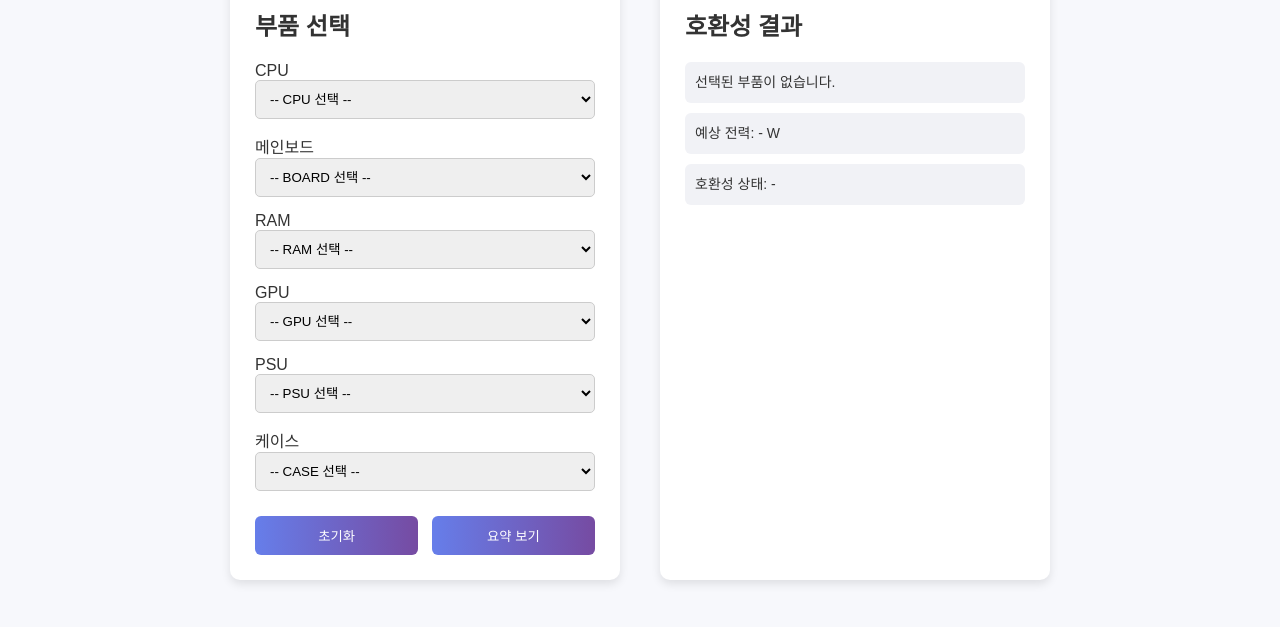
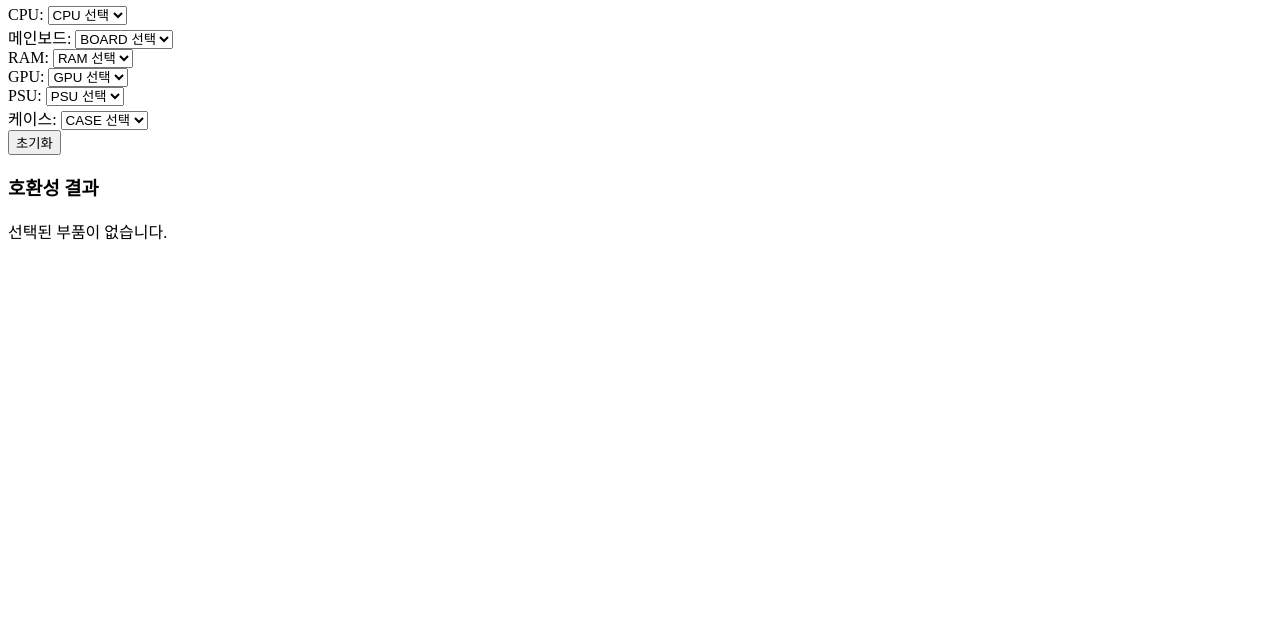
Before and after one commit to jyh8633/pc-builder, a plain HTML site: page compatibility.html in a window 1280 px wide. Shown: the part 173-800 px from the top of the page. Drawn offline with Linux system fonts and the light colour scheme.

Commit message:
Update compatibility.html

```diff
--- a/compatibility.html
+++ b/compatibility.html
@@ -1,87 +1,11 @@
 <!DOCTYPE html>
 <html lang="ko">
 <head>
-  <meta charset="UTF-8" />
-  <meta name="viewport" content="width=device-width,initial-scale=1" />
+  <meta charset="UTF-8">
   <title>부품 호환성 검사 | PC-Builder</title>
-  <style>
-    body {
-      font-family: "Noto Sans KR", sans-serif;
-      margin: 0;
-      background-color: #f7f8fc;
-      color: #333;
-    }
-
-    header {
-      background: linear-gradient(90deg, #4b6cb7, #182848);
-      color: white;
-      padding: 20px 0;
-      text-align: center;
-    }
-
-    header h1 {
-      margin: 0;
-      font-size: 26px;
-    }
-
-    nav a {
-      color: #fff;
-      text-decoration: none;
-      margin: 0 10px;
-    }
-
-    main {
-      display: flex;
-      flex-direction: row;
-      justify-content: center;
-      gap: 40px;
-      padding: 40px;
-    }
-
-    section {
-      background: white;
-      padding: 25px;
-      border-radius: 10px;
-      box-shadow: 0 4px 10px rgba(0,0,0,0.1);
-      width: 340px;
-    }
-
-    select {
-      width: 100%;
-      padding: 10px;
-      border-radius: 5px;
-      margin-bottom: 15px;
-      border: 1px solid #ccc;
-    }
-
-    button {
-      width: 48%;
-      background: linear-gradient(90deg, #667eea, #764ba2);
-      color: white;
-      padding: 10px;
-      border: none;
-      border-radius: 6px;
-      cursor: pointer;
-      font-weight: 500;
-    }
-
-    button:hover {
-      background: linear-gradient(90deg, #764ba2, #667eea);
-    }
-
-    #summary, #power, #compatibility {
-      background: #f1f2f6;
-      padding: 10px;
-      border-radius: 6px;
-      margin-top: 10px;
-      font-size: 14px;
-      line-height: 1.5;
-    }
-  </style>
 </head>
 <body>
-  <header>
-    <h1>🧩 PC-Builder</h1>
+  <h1>PC-Builder</h1>
   <nav>
     <a href="index.html">홈</a> |
     <a href="compatibility.html">부품 호환성 검사</a> |
@@ -89,31 +13,125 @@
     <a href="#">PC 부품 선택 가이드</a> |
     <a href="#">게시판</a>
   </nav>
-  </header>
 
-  <main>
-    <section>
-      <h2>부품 선택</h2>
-      <label>CPU</label><select id="cpu"></select>
-      <label>메인보드</label><select id="board"></select>
-      <label>RAM</label><select id="ram"></select>
-      <label>GPU</label><select id="gpu"></select>
-      <label>PSU</label><select id="psu"></select>
-      <label>케이스</label><select id="case"></select>
-      <div style="display:flex; justify-content:space-between; margin-top:10px;">
+  <h2>부품 호환성 검사</h2>
+
+  <div id="selectors">
+    <label>CPU:
+      <select id="cpu"></select>
+    </label><br>
+
+    <label>메인보드:
+      <select id="board"></select>
+    </label><br>
+
+    <label>RAM:
+      <select id="ram"></select>
+    </label><br>
+
+    <label>GPU:
+      <select id="gpu"></select>
+    </label><br>
+
+    <label>PSU:
+      <select id="psu"></select>
+    </label><br>
+
+    <label>케이스:
+      <select id="case"></select>
+    </label><br>
+  </div>
+
   <button id="resetBtn">초기화</button>
-        <button id="summaryBtn">요약 보기</button>
-      </div>
-    </section>
 
-    <section>
-      <h2>호환성 결과</h2>
-      <div id="summary">선택된 부품이 없습니다.</div>
-      <div id="power">예상 전력: - W</div>
-      <div id="compatibility">호환성 상태: -</div>
-    </section>
-  </main>
+  <h3>호환성 결과</h3>
+  <div id="result">선택된 부품이 없습니다.</div>
 
-  <script src="compatibility.js"></script>
+  <script>
+    const parts = ["cpu", "board", "ram", "gpu", "psu", "case"];
+    const dataDir = "data/compatibility/";
+    let selected = {};
+
+    async function loadData() {
+      for (const part of parts) {
+        const response = await fetch(`${dataDir}${part}.json`);
+        const items = await response.json();
+        const select = document.getElementById(part);
+
+        const defaultOption = document.createElement("option");
+        defaultOption.value = "";
+        defaultOption.textContent = `${part.toUpperCase()} 선택`;
+        select.appendChild(defaultOption);
+
+        items.forEach(item => {
+          const option = document.createElement("option");
+          option.value = item.name;
+          option.textContent = item.name;
+          select.appendChild(option);
+        });
+
+        select.addEventListener("change", () => {
+          selected[part] = items.find(i => i.name === select.value);
+          updateCompatibility();
+        });
+      }
+    }
+
+    function updateCompatibility() {
+      const resultDiv = document.getElementById("result");
+      const selectedParts = Object.values(selected).filter(Boolean);
+
+      if (selectedParts.length === 0) {
+        resultDiv.textContent = "선택된 부품이 없습니다.";
+        return;
+      }
+
+      const errors = [];
+
+      const cpu = selected.cpu;
+      const board = selected.board;
+      const ram = selected.ram;
+      const gpu = selected.gpu;
+      const psu = selected.psu;
+      const pcCase = selected.case;
+
+      // 간단한 호환성 규칙 예시
+      if (cpu && board && cpu.socket !== board.socket) {
+        errors.push(`CPU(${cpu.name})와 메인보드(${board.name})의 소켓이 맞지 않습니다.`);
+      }
+
+      if (board && ram && board.ramType !== ram.ramType) {
+        errors.push(`메인보드(${board.name})와 RAM(${ram.name})의 규격이 맞지 않습니다.`);
+      }
+
+      if (pcCase && board && pcCase.formFactor !== board.formFactor) {
+        errors.push(`케이스(${pcCase.name})와 메인보드(${board.name})의 크기가 맞지 않습니다.`);
+      }
+
+      if (pcCase && gpu && gpu.length > pcCase.gpuMaxLength) {
+        errors.push(`케이스(${pcCase.name})에 GPU(${gpu.name})가 들어가지 않습니다.`);
+      }
+
+      if (psu && gpu && psu.watt < gpu.power) {
+        errors.push(`PSU(${psu.name})의 전력이 GPU(${gpu.name})를 지원하기에 부족합니다.`);
+      }
+
+      if (errors.length > 0) {
+        resultDiv.innerHTML = "❌ 호환성 문제 발견:<br>" + errors.join("<br>");
+      } else {
+        resultDiv.textContent = "✅ 모든 부품이 호환됩니다.";
+      }
+    }
+
+    document.getElementById("resetBtn").addEventListener("click", () => {
+      parts.forEach(p => {
+        document.getElementById(p).value = "";
+        selected[p] = null;
+      });
+      document.getElementById("result").textContent = "선택된 부품이 없습니다.";
+    });
+
+    loadData();
+  </script>
 </body>
 </html>
```
Lines whose indentation alone changed are shown as unchanged.
